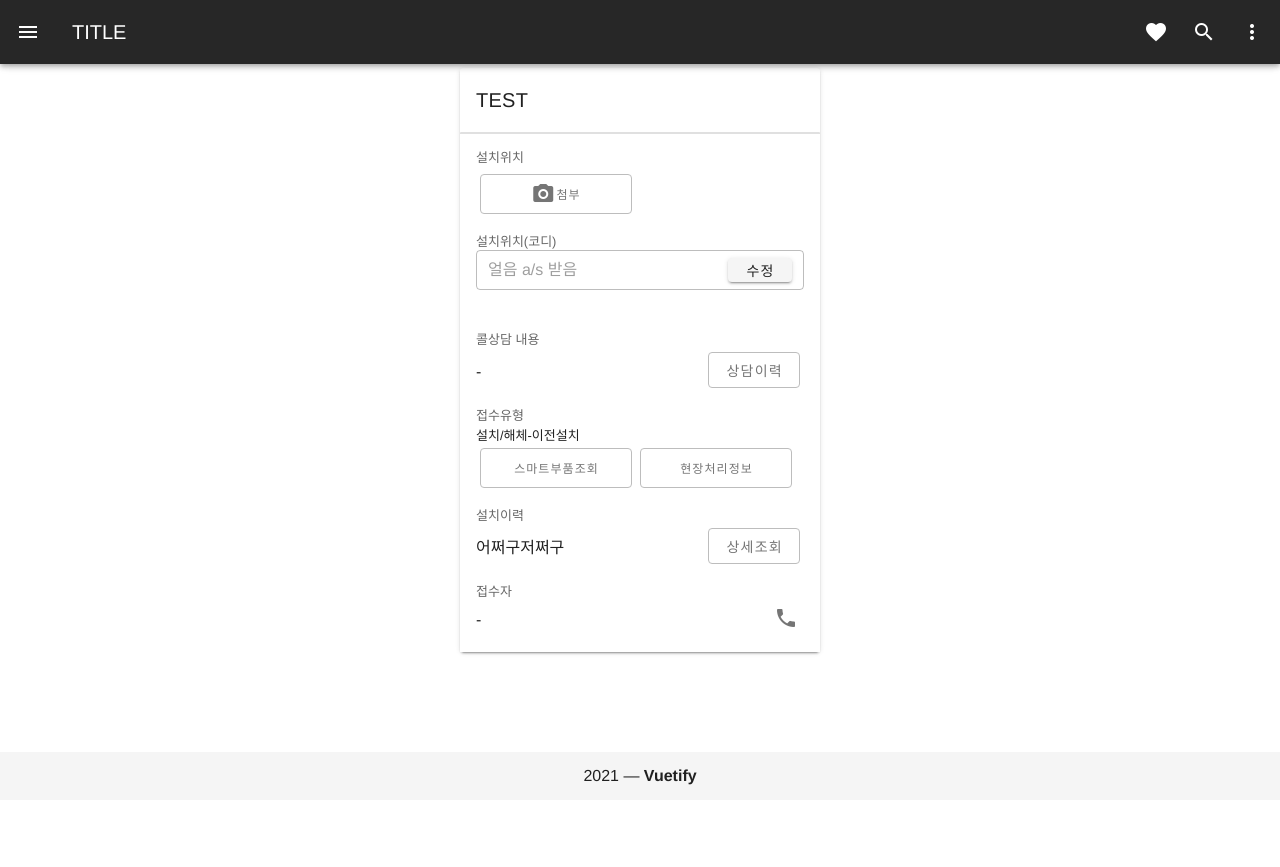
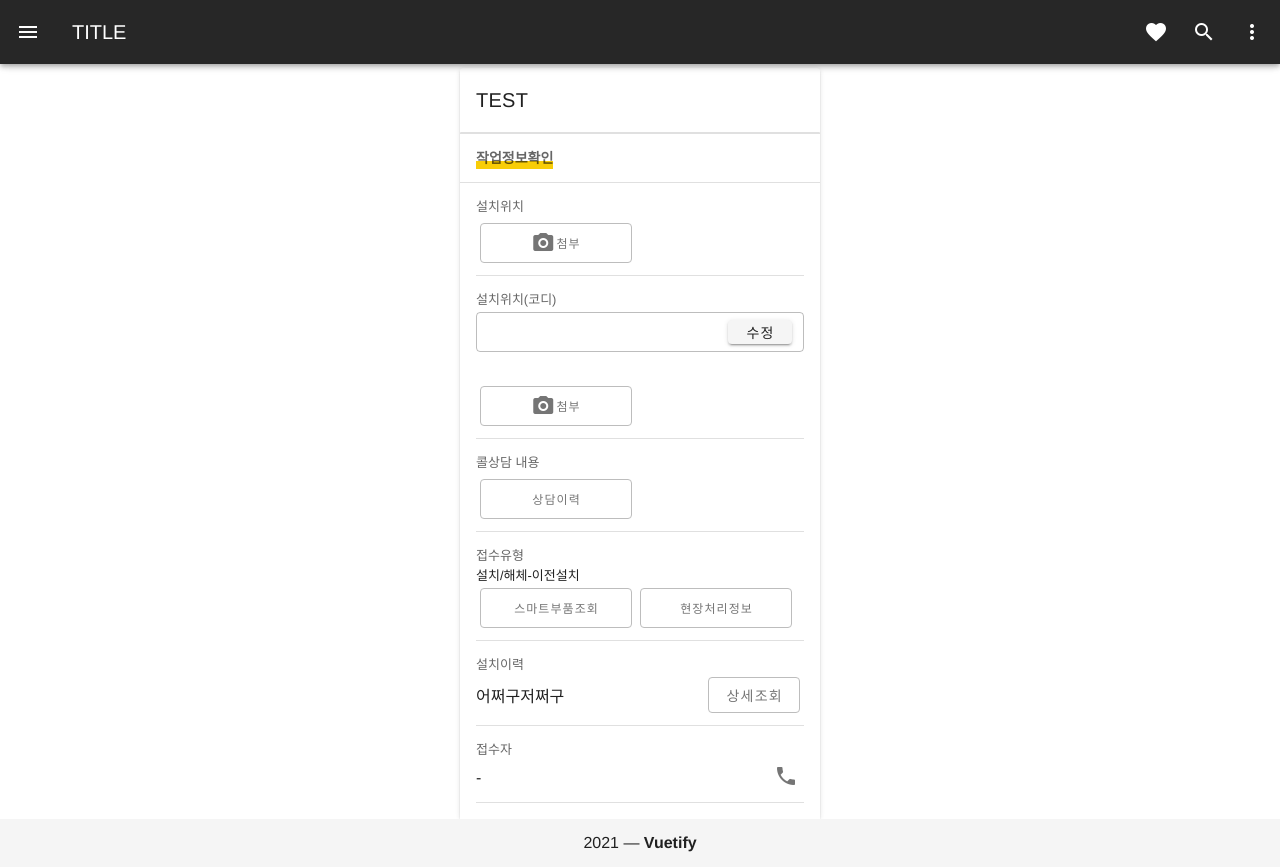
Before and after one commit to HyejinKwon-Devloper/practice_vue, a Vue app: page /work in a window 1280 px wide. Before the commit the page ends 800 px from the top, so only its background shows below. Built offline with nearby package versions, Linux system fonts and the light colour scheme.

Commit message:
작업중

```diff
--- a/src/views/atom/ADialog.vue
+++ b/src/views/atom/ADialog.vue
@@ -4,16 +4,8 @@
 			<v-card-title class="headline grey lighten-2">
 				Privacy Policy
 			</v-card-title>
+			<slot></slot>
 
-			<v-card-text>
-				Lorem ipsum dolor sit amet, consectetur adipiscing elit, sed do eiusmod
-				tempor incididunt ut labore et dolore magna aliqua. Ut enim ad minim
-				veniam, quis nostrud exercitation ullamco laboris nisi ut aliquip ex ea
-				commodo consequat. Duis aute irure dolor in reprehenderit in voluptate
-				velit esse cillum dolore eu fugiat nulla pariatur. Excepteur sint
-				occaecat cupidatat non proident, sunt in culpa qui officia deserunt
-				mollit anim id est laborum.
-			</v-card-text>
 
 			<v-divider></v-divider>
 
--- a/src/views/workList/ContentsAndAction.vue
+++ b/src/views/workList/ContentsAndAction.vue
@@ -1,5 +1,6 @@
 <template>
 	<v-flex>
+		<slot name="prepend"/>
 		<v-layout align-content-space-between>
 			<v-flex
 				class="mt-1 text-left"
@@ -36,6 +37,7 @@
 				</v-flex>
 			</v-flex>
 		</v-layout>
+		<slot name="append"/>
 	</v-flex>
 </template>
 
--- a/src/views/workList/MutiButtonListItem.vue
+++ b/src/views/workList/MutiButtonListItem.vue
@@ -1,5 +1,6 @@
 <template>
 	<v-flex class="text-left">
+		<slot name="prepend"/>
 		<v-list-item-title class="mt-1">
 			{{ title }}
 		</v-list-item-title>
--- a/src/views/workList/WorkInfo.vue
+++ b/src/views/workList/WorkInfo.vue
@@ -11,6 +11,8 @@
 			</v-flex>
 			<v-divider />
 			<v-flex>
+				<v-subheader><h4 class="text-no-wrap" style="background-image: linear-gradient(transparent 60%, #F8CD07 40%)">작업정보확인</h4></v-subheader>
+				<v-divider/>
 				<WorkTodoList />
 			</v-flex>
 		</v-layout>
--- a/src/views/workList/WorkTodoList.vue
+++ b/src/views/workList/WorkTodoList.vue
@@ -13,9 +13,9 @@
 						:title="item.contents"
 						:btnList="item.btnInfo"
 					>
-					</component>
+						<template v-slot:prepend v-if="item.customContents">
 							<v-text-field
-						v-show="checkPoint(item.type) === ''"
+								class="mt-1"
 								v-model="item.contents"
 								outlined
 								label=""
@@ -35,6 +35,9 @@
 									</v-fade-transition>
 								</template>
 							</v-text-field>
+						</template>
+					</component>
+				<v-divider class="mt-2"/>
 				</v-layout>
 			</v-list-item-content>
 		</v-list-item>
@@ -43,13 +46,11 @@
 
 <script>
 import AButton from '@/views/atom/AButton'
-import ADialog from '@/views/atom/ADialog'
 import MultiButtonListItem from './MutiButtonListItem'
 import ContentsAndAction from './ContentsAndAction'
 export default {
 	components: {
 		AButton,
-		ADialog
 	},
 	methods: {
 		checkPoint(type) {
@@ -92,9 +93,8 @@ export default {
 					]
 				},
 				{
-					type: 'custom',
+					type: 'multiBtn',
 					title: '설치위치(코디)',
-					contents: '얼음 a/s 받음',
 					btnInfo: [
 						{
 							btnText: '첨부',
@@ -102,12 +102,14 @@ export default {
 							btnAction: () => {},
 							dialog: false
 						}
-					]
+					],
+					customContents: true,
+					customName : 'custom'
 				},
 				{
-					type: 'contentsAndAction',
+					type: 'multiBtn',
 					title: '콜상담 내용',
-					contents: '-',
+					contents: '',
 					btnInfo: [
 						{
 							btnText: '상담이력',
```
Also changed, not shown: src/views/workList/CustomerHistory.vue (added, +11 -0 lines), .eslintrc.json, 2 other files (tests, documents, lock files or other folders). Lines whose indentation alone changed are shown as unchanged.
